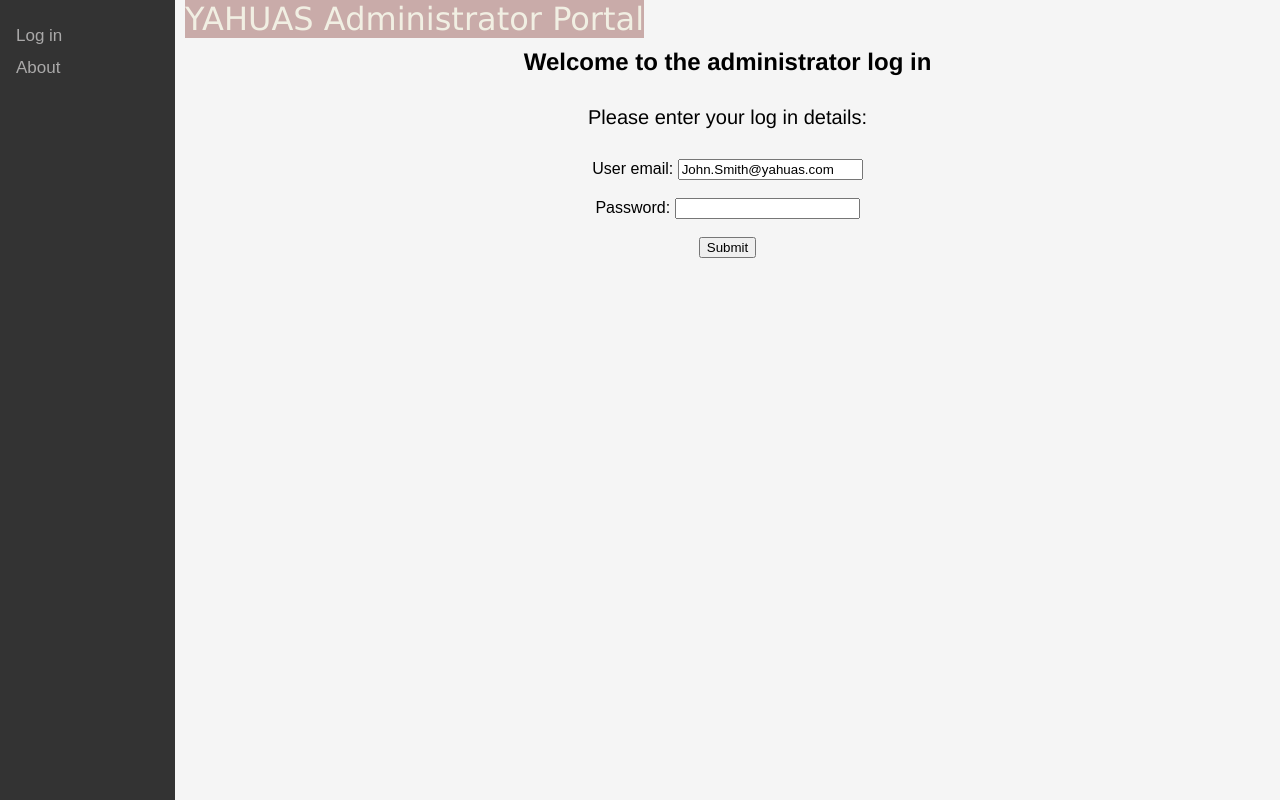
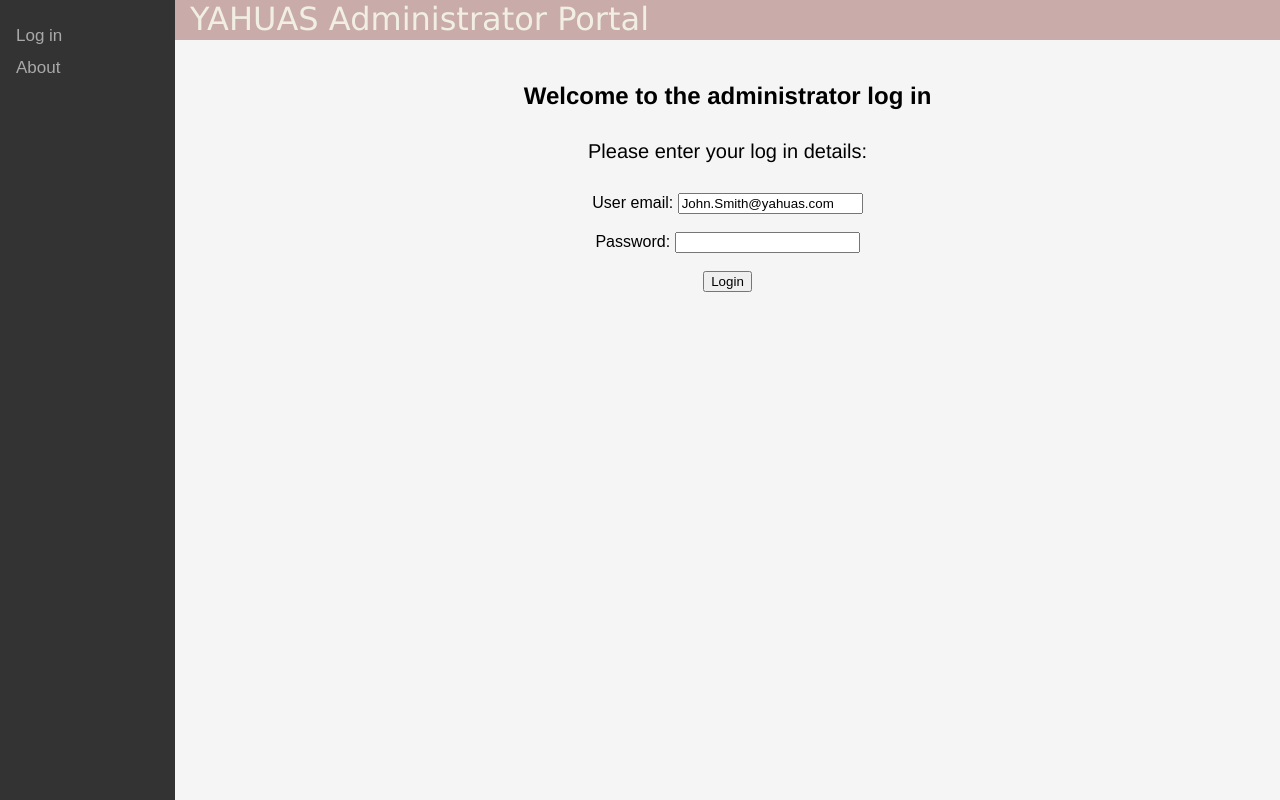
Before and after one commit to vince-lam/uni-accommodation-database, a PHP site: page / in a window 1280 px wide. Run offline with PHP 8.4, Linux system fonts and the light colour scheme.

Commit message:
Add backend login php file.

```diff
--- a/common/about.html
+++ b/common/about.html
@@ -19,6 +19,7 @@
 
     <div class="main">
         <banner >YAHUAS Administrator Portal</banner>
+        <br><br><br><br>
         <h2>About</h2>
             <p> Yorkshire & Humberside University Accommodation Scheme (YAHUAS) is the best university accommodation provider in the region.</p>
 
--- a/css/styles.css
+++ b/css/styles.css
@@ -29,7 +29,12 @@ banner {
   background-color:#c9aba9;
   font-family: verdana;
   font-size: 200%;
-  text-align: Left;
+  position:absolute;
+  left: 175px;
+  right: 0;
+  padding-left: 15px;
+  height:40px;
+  background-size:100%;
 }
 
 h1 {
@@ -99,3 +104,14 @@ img {
   .sidenav {padding-top: 15px;}
   .sidenav a {font-size: 18px;}
 }
+
+
+.container {
+  width: 500px;
+  clear: both;
+}
+
+.container input {
+  width: 25%;
+  clear: both;
+}
--- a/index.html
+++ b/index.html
@@ -19,17 +19,17 @@
 
     <div class="main">
         <banner >YAHUAS Administrator Portal</banner>
-
+        <br><br><br><br>
         <h2>Welcome to the administrator log in</h2>
             <p> Please enter your log in details: </p>
 
 
-        <form action="" style="text-align: center; ">
+        <form action="php/login.php" method="post" style="text-align: center;">
             User email: <input type="text" name="user_email" value="John.Smith@yahuas.com"/> <br><br>
             Password: <input type="text" name="password"/>
             <br><br>
 
-            <input type="submit" value="Submit"/>
+            <input type="submit" formtarget="_blank" value="Login"/>
         </form>
 
     </div>
```
Also changed, not shown: common/student.html (+9 -6 lines), php/login.php (added, +21 -0 lines).
